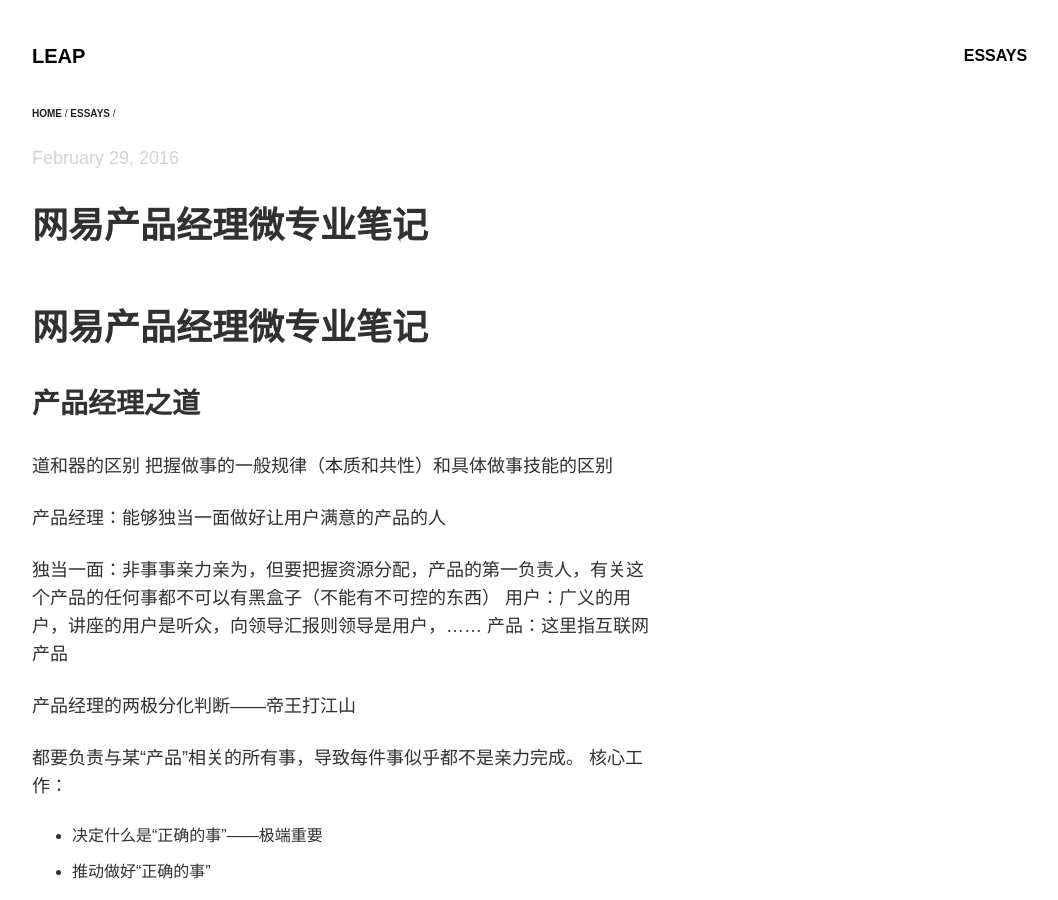
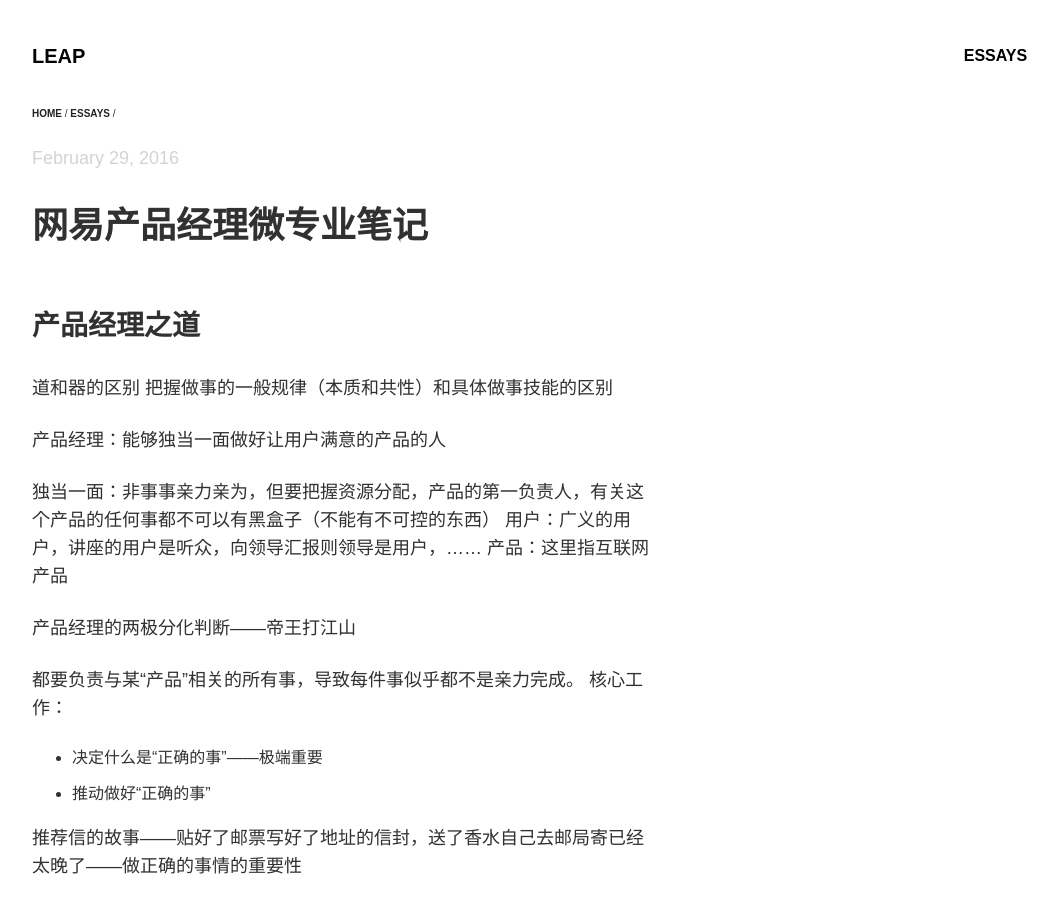
Before and after one commit to shanyi/shanyi.github.io, a Jekyll site: the page built from _posts/essays/2016-02-29-Netease-PM-notes.md, in a window 1280 px wide and 900 px high. Shown: the whole window, without its empty margins (64-1122 px from the left). Built offline with Jekyll 4.4.1, drawn with Linux system fonts in a browser that asks for light colours.

Commit message:
fix typo

```diff
--- a/_posts/essays/2016-02-29-Netease-PM-notes.md
+++ b/_posts/essays/2016-02-29-Netease-PM-notes.md
@@ -3,8 +3,6 @@ layout: article
 title: "网易产品经理微专业笔记"
 categories: essays
 ---
-
-# 网易产品经理微专业笔记
 
 ### 产品经理之道
 道和器的区别
```
